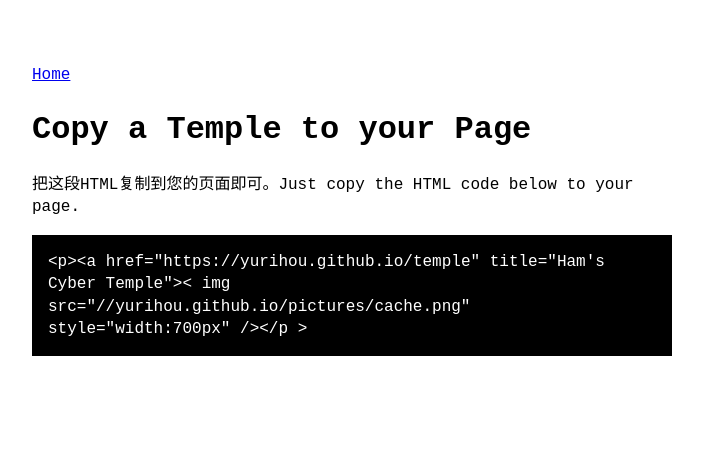
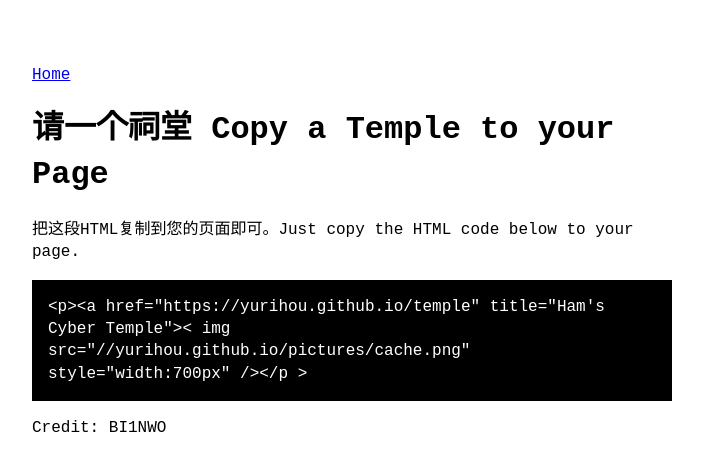
Before and after one commit to Yurihou/yurihou.github.io, a Jekyll site: the page built from temple_copy.md, in a window 1280 px wide. Shown: the top 471 px of the page, without its empty margins (288-991 px from the left). Built offline with Jekyll 4.4.1, drawn with Linux system fonts in a browser that asks for light colours.

Commit message:
Update temple_copy.md

````diff
--- a/temple_copy.md
+++ b/temple_copy.md
@@ -1,8 +1,9 @@
 ---
 layout: page
-title: Copy a Temple to your Page
+title: 请一个祠堂 Copy a Temple to your Page
 ---
 把这段HTML复制到您的页面即可。Just copy the HTML code below to your page.
 ```html
 <p><a href="https://yurihou.github.io/temple" title="Ham's Cyber Temple">< img src="//yurihou.github.io/pictures/cache.png" style="width:700px" /></p >
 ```
+Credit: BI1NWO
````
